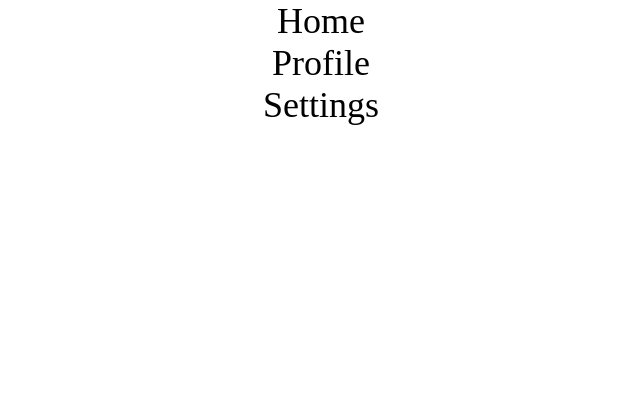
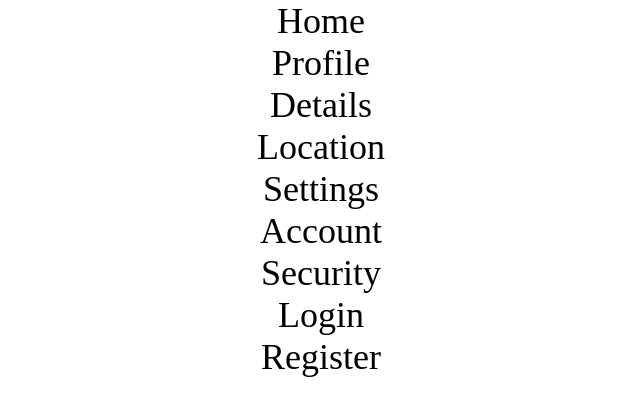
Before and after one commit to CaimeoAI/practice_treeview, a React (Vite) app: page / in a window 1280 px wide. Shown: the top 416 px of the page, without its empty margins (319-959 px from the left). Built offline with nearby package versions, Linux system fonts and the light colour scheme.

Commit message:
added conditional to menu-item component that recalls it's parent component when referenced item has children and passes item's children data as props

```diff
--- a/src/components/menu-item.jsx
+++ b/src/components/menu-item.jsx
@@ -1,3 +1,4 @@
+import MenuList from "./menu-list";
 
 
 
@@ -6,6 +7,14 @@ export default function MenuItem({item}) {
     return (
         <li>
             <p>{item.label}</p>
+
+            {
+                item && item.children && item.children.length > 0 ?
+                    <MenuList list={item.children} />
+
+                : null
+
+            }
         </li>
     )
 }
```
